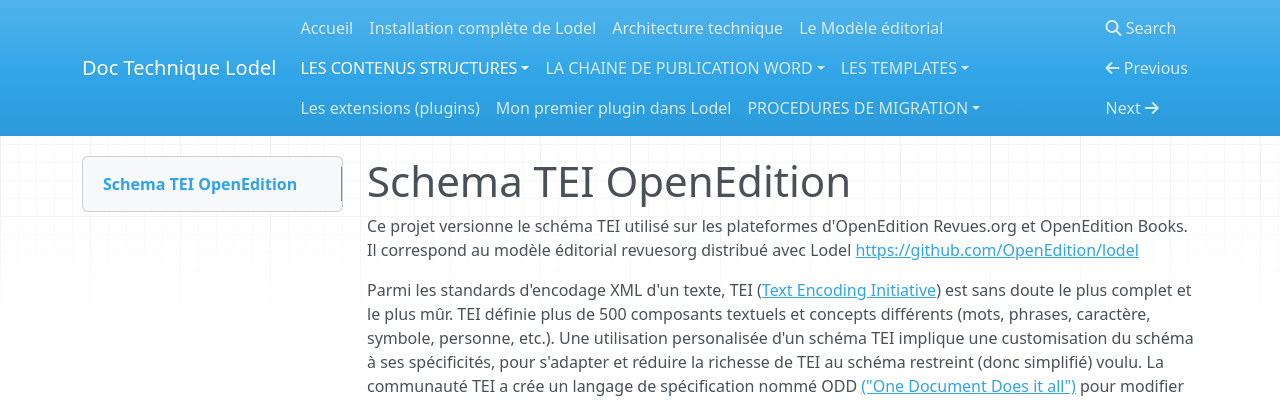
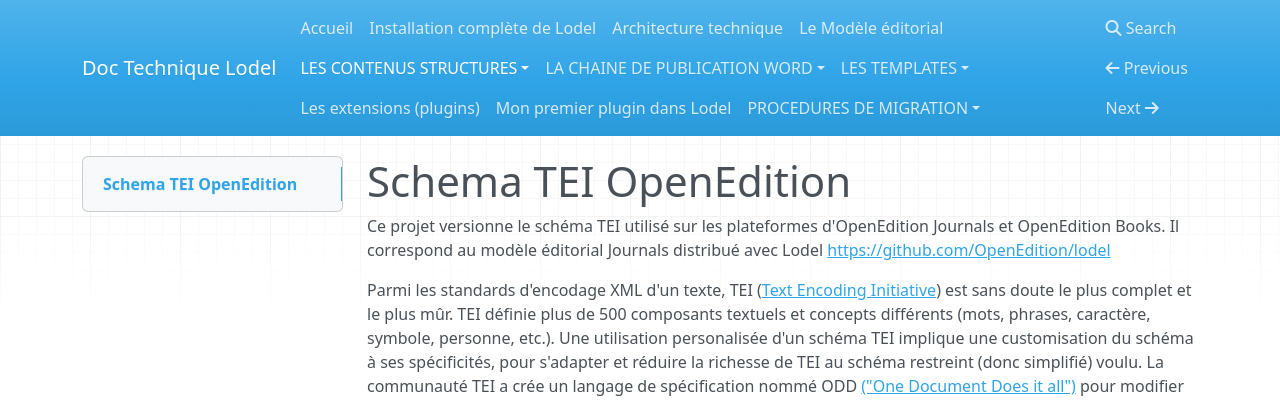
Before and after one commit to ValentinGeorgesDubost/Doc-Lodel, an MkDocs documentation site: the page built from docs/Les-contenus-structurés/Schéma TEI.md, in a window 1280 px wide. Shown: the top 402 px of the page. Built offline with MkDocs 1.6.1, drawn with Linux system fonts in a browser that asks for light colours; nearby versions of some CDN libraries; old or Windows-style settings are respelled for this version of MkDocs.

Commit message:
Update Schéma TEI.md

```diff
--- a/docs/Les-contenus-structurés/Schéma TEI.md
+++ b/docs/Les-contenus-structurés/Schéma TEI.md
@@ -1,8 +1,8 @@
 Schema TEI OpenEdition
 ======================
 
-Ce projet versionne le schéma TEI utilisé sur les plateformes d'OpenEdition Revues.org et OpenEdition Books.
-Il correspond au modèle éditorial revuesorg distribué avec Lodel <https://github.com/OpenEdition/lodel>
+Ce projet versionne le schéma TEI utilisé sur les plateformes d'OpenEdition Journals et OpenEdition Books.
+Il correspond au modèle éditorial Journals distribué avec Lodel <https://github.com/OpenEdition/lodel>
 
 Parmi les standards d'encodage XML d'un texte, TEI ([Text Encoding Initiative](<http://www.tei-c.org/>)) est sans doute le plus complet et le plus mûr. TEI définie plus de 500 composants textuels et concepts différents (mots, phrases, caractère, symbole, personne, etc.). Une utilisation personalisée d'un schéma TEI implique une customisation du schéma à ses spécificités, pour s'adapter et réduire la richesse de TEI au schéma restreint (donc simplifié) voulu. La communauté TEI a crée un langage de spécification nommé ODD [("One Document Does it all")](http://www.tei-c.org/Guidelines/Customization/odds.xml) pour modifier le schéma TEI générique. Avec une description ODD, il est possible grâce à un outil nommé Roma de générer de manière automatique des schémas TEI customisés (xsd, relaxNG, etc.) et de la documentation.
 Dans ce projet, le dossier odd contiens la description ODD, et le dossier xsd contiens le schéma xsd généré par roma.
```
